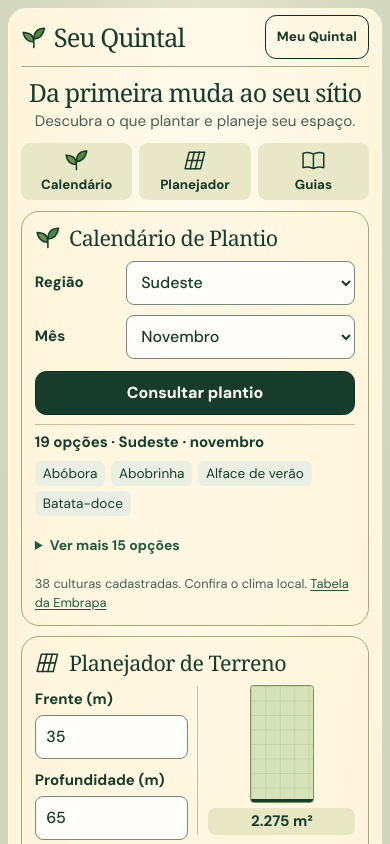
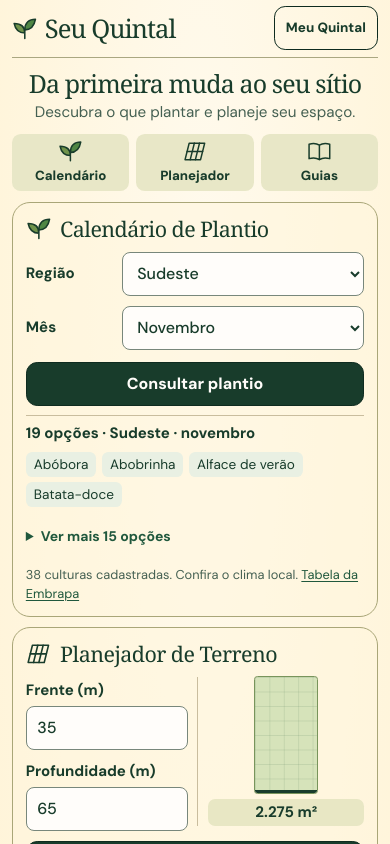
Before and after one commit to Igor-Vasconcelos/seu-quintal, a React (Vite) app: page / in a window 390 px wide. Shown: the top 844 px of the page. Built offline with nearby package versions, Linux system fonts and the light colour scheme; a web font is replaced by a local one.

Commit message:
Ajusta a moldura da página e a identidade da aba

```diff
--- a/index.html
+++ b/index.html
@@ -5,7 +5,8 @@
     <meta name="viewport" content="width=device-width, initial-scale=1.0" />
     <meta name="theme-color" content="#fff4d8" />
     <meta name="description" content="Consulte o calendário de plantio, descubra guias para começar e planeje seu terreno no Seu Quintal." />
-    <title>Seu Quintal — Calendário de Plantio e Planejador</title>
+    <link rel="icon" type="image/svg+xml" href="/favicon.svg" />
+    <title>Seu Quintal | Calendário de plantio e planejador de terreno</title>
   </head>
   <body>
     <div id="root"></div>
--- a/src/styles/home.css
+++ b/src/styles/home.css
@@ -5,7 +5,8 @@ html { scroll-behavior: smooth; }
 body {
   margin: 0;
   min-width: 280px;
-  background: radial-gradient(ellipse at top, #e4e4cd, #ced4b9 85%);
+  min-height: 100vh;
+  background: radial-gradient(ellipse at 52% 20%, #fffaed, #fff4d8 85%);
   color: var(--sq-text);
   font-family: "DM Sans Variable", var(--sq-font-ui);
   line-height: 1.45;
@@ -26,12 +27,9 @@ img { max-width: 100%; display: block; }
 }
 
 .pagina {
-  width: min(calc(100% - 3rem), var(--sq-container));
-  margin: 1rem auto;
-  padding: 0 clamp(1rem, 2.6vw, 1.75rem);
-  background: radial-gradient(ellipse at 52% 20%, #fffaed, #fff4d8 85%);
-  border: 1px solid #fff8e7;
-  border-radius: var(--sq-radius-card);
+  max-width: var(--sq-container);
+  margin-inline: auto;
+  padding-inline: clamp(1rem, 2.6vw, 1.75rem);
 }
 
 .pular {
@@ -267,7 +265,7 @@ img { max-width: 100%; display: block; }
 }
 
 @media (max-width: 767px) {
-  .pagina { width: min(calc(100% - 1rem), 35rem); margin: .5rem auto; padding: 0 .75rem; }
+  .pagina { max-width: 35rem; padding-inline: .75rem; }
   .topo { min-height: 3.6rem; gap: .5rem; }
   .topo .botao { padding-inline: .7rem; font-size: .84rem; }
   .menu, .seu-adao, .folhagem { display: none; }
```
Also changed, not shown: public/favicon.svg (added).
